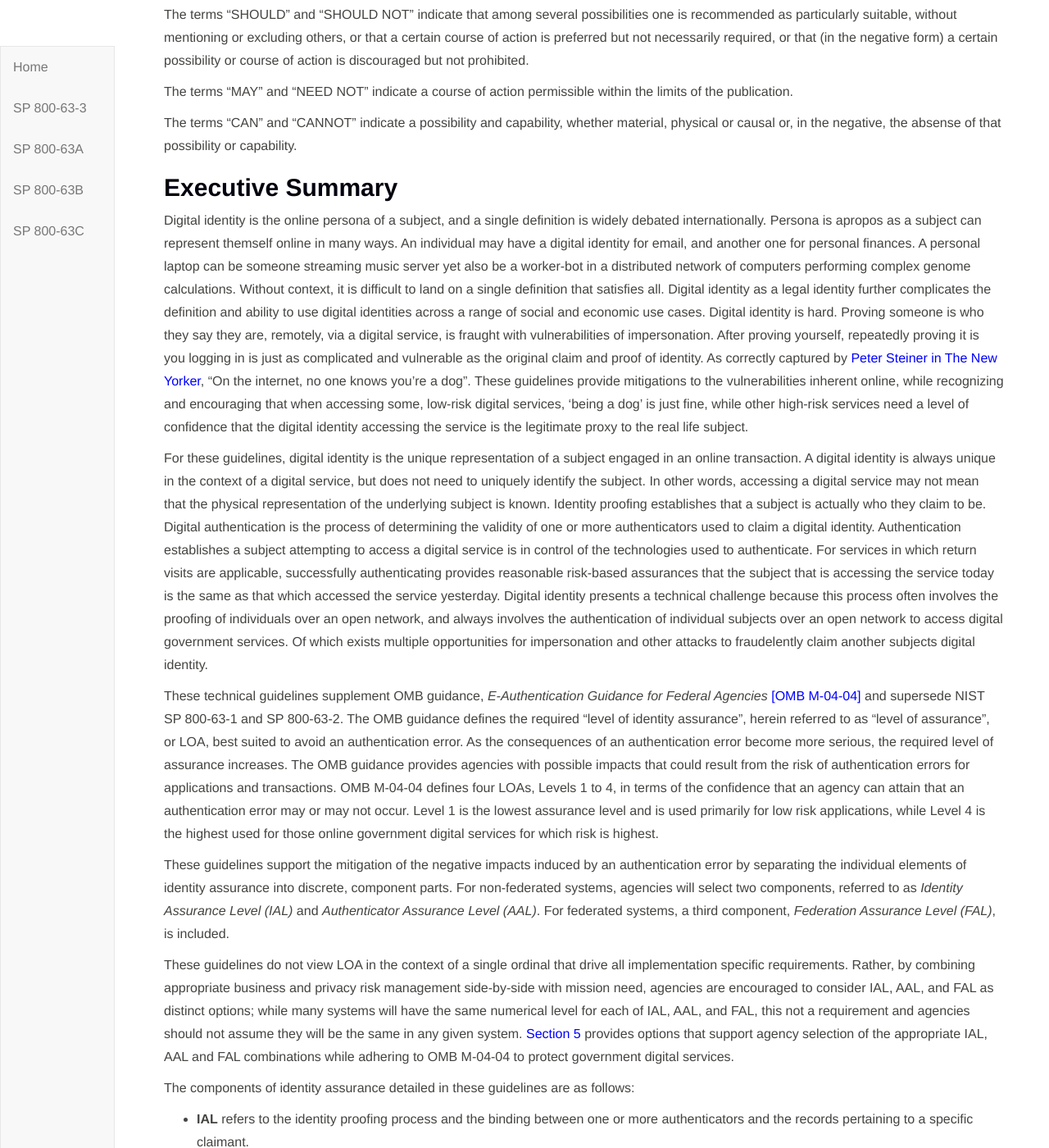
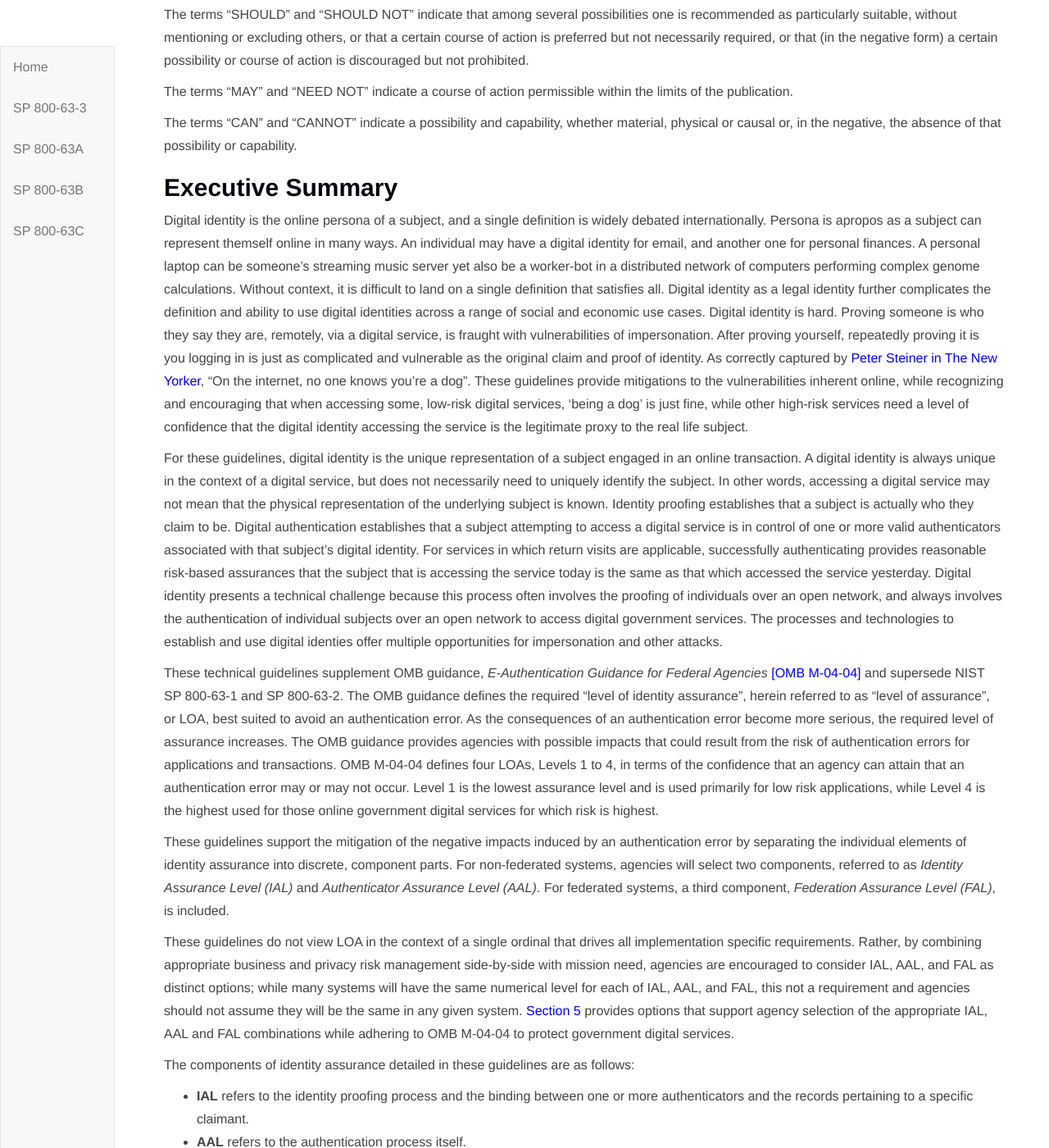
Before and after one commit to usnistgov/800-63-3, a Jekyll site: the page built from sp800-63-3/cover.md, in a window 1280 px wide and 1400 px high, scrolled down 2616 px. Shown: the whole window at 82% size. Built offline with Jekyll 4.4.1, drawn with Linux system fonts in a browser that asks for light colours; our own code applies the rules of GitHub Pages for plain Markdown files; some of the changed text lies outside the part shown.

Commit message:
Edits to cover based on JF review.

```diff
--- a/sp800-63-3/cover.md
+++ b/sp800-63-3/cover.md
@@ -129,12 +129,11 @@
 </div>
 
 These guidelines provide technical requirements for Federal agencies
-implementing digital authentication and is not intended to constrain
+implementing digital authentication and are not intended to constrain
 the development or use of standards outside of this purpose. The
-recommendation covers remote authentication of users (such as employees,
+guidelines cover remote authentication of users (such as employees,
 contractors, or private individuals) interacting with government IT
-systems over open networks. It defines technical requirements for each
-in each of the areas of identity proofing,
+systems over open networks. They define technical requirements in each of the areas of identity proofing,
 registration, authenticators, management processes, authentication protocols and
 related assertions. This publication supersedes NIST SP 800-63-1 and SP 800-63-2.
 
@@ -188,21 +187,21 @@
 
 The terms “MAY” and “NEED NOT” indicate a course of action permissible within the limits of the publication.
 
-The terms “CAN” and “CANNOT” indicate a possibility and capability, whether material, physical or causal or, in the negative, the absense of that possibility or capability.
+The terms “CAN” and “CANNOT” indicate a possibility and capability, whether material, physical or causal or, in the negative, the absence of that possibility or capability.
 
 <div class="breaker"/>
 
 ## Executive Summary
 
-Digital identity is the online persona of a subject, and a single definition is widely debated internationally. Persona is apropos as a subject can represent themself online in many ways. An individual may have a digital identity for email, and another one for personal finances.  A personal laptop can be someone streaming music server yet also be a worker-bot in a distributed network of computers performing complex genome calculations.  Without context, it is difficult to land on a single definition that satisfies all.  Digital identity as a legal identity further complicates the definition and ability to use digital identities across a range of social and economic use cases.  Digital identity is hard.  Proving someone is who they say they are, remotely, via a digital service, is fraught with vulnerabilities of impersonation.  After proving yourself, repeatedly proving it is you logging in is just as complicated and vulnerable as the original claim and proof of identity.  As correctly captured by [Peter Steiner in The New Yorker](#steiner), "On the internet, no one knows you're a dog". These guidelines provide mitigations to the vulnerabilities inherent online, while recognizing and encouraging that when accessing some, low-risk digital services, 'being a dog' is just fine, while other high-risk services need a level of confidence that the digital identity accessing the service is the legitimate proxy to the real life subject.
+Digital identity is the online persona of a subject, and a single definition is widely debated internationally. Persona is apropos as a subject can represent themself online in many ways. An individual may have a digital identity for email, and another one for personal finances.  A personal laptop can be someone's streaming music server yet also be a worker-bot in a distributed network of computers performing complex genome calculations.  Without context, it is difficult to land on a single definition that satisfies all.  Digital identity as a legal identity further complicates the definition and ability to use digital identities across a range of social and economic use cases.  Digital identity is hard.  Proving someone is who they say they are, remotely, via a digital service, is fraught with vulnerabilities of impersonation.  After proving yourself, repeatedly proving it is you logging in is just as complicated and vulnerable as the original claim and proof of identity.  As correctly captured by [Peter Steiner in The New Yorker](#steiner), "On the internet, no one knows you're a dog". These guidelines provide mitigations to the vulnerabilities inherent online, while recognizing and encouraging that when accessing some, low-risk digital services, 'being a dog' is just fine, while other high-risk services need a level of confidence that the digital identity accessing the service is the legitimate proxy to the real life subject.
 
-For these guidelines, digital identity is the unique representation of a subject engaged in an online transaction. A digital identity is always unique in the context of a digital service, but does not need to uniquely identify the subject. In other words, accessing a digital service may not mean that the physical representation of the underlying subject is known. Identity proofing establishes that a subject is actually who they claim to be. Digital authentication is the process of determining the validity of one or more authenticators used to claim a digital identity. Authentication establishes a subject attempting to access a digital service is in control of the technologies used to authenticate.  For services in which return visits are applicable, successfully authenticating provides reasonable risk-based assurances that the subject that is accessing the service today is the same as that which accessed the service yesterday. Digital identity presents a technical challenge because this process often involves the proofing of individuals over an open network, and always involves the authentication of individual subjects over an open network to access digital government services. Of which exists multiple opportunities for impersonation and other attacks to fraudelently claim another subjects digital identity.
+For these guidelines, digital identity is the unique representation of a subject engaged in an online transaction. A digital identity is always unique in the context of a digital service, but does not necessarily need to uniquely identify the subject. In other words, accessing a digital service may not mean that the physical representation of the underlying subject is known. Identity proofing establishes that a subject is actually who they claim to be. Digital authentication establishes that a subject attempting to access a digital service is in control of one or more valid authenticators associated with that subject's digital identity. For services in which return visits are applicable, successfully authenticating provides reasonable risk-based assurances that the subject that is accessing the service today is the same as that which accessed the service yesterday. Digital identity presents a technical challenge because this process often involves the proofing of individuals over an open network, and always involves the authentication of individual subjects over an open network to access digital government services. The processes and technologies to establish and use digital identies offer multiple opportunities for impersonation and other attacks.
 
 These technical guidelines supplement OMB guidance, *E-Authentication Guidance for Federal Agencies* [[OMB M-04-04]](#M-04-04) and supersede NIST SP 800-63-1 and SP 800-63-2. The OMB guidance defines the required "level of identity assurance", herein referred to as "level of assurance", or LOA, best suited to avoid an authentication error. As the consequences of an authentication error become more serious, the required level of assurance increases. The OMB guidance provides agencies with possible impacts that could result from the risk of authentication errors for applications and transactions. OMB M-04-04 defines four LOAs, Levels 1 to 4, in terms of the confidence that an agency can attain that an authentication error may or may not occur. Level 1 is the lowest assurance level and is used primarily for low risk applications, while Level 4 is the highest used for those online government digital services for which risk is highest.
 
 These guidelines support the mitigation of the negative impacts induced by an authentication error by separating the individual elements of identity assurance into discrete, component parts. For non-federated systems, agencies will select two components, referred to as *Identity Assurance Level (IAL)* and *Authenticator Assurance Level (AAL)*. For federated systems, a third component, *Federation Assurance Level (FAL)*, is included.
 
-These guidelines do not view LOA in the context of a single ordinal that drive all implementation specific requirements.  Rather, by combining appropriate business and privacy risk management side-by-side with mission need, agencies are encouraged to consider IAL, AAL, and FAL as distinct options; while many systems will have the same numerical level for each of IAL, AAL, and FAL, this not a requirement and agencies should not assume they will be the same in any given system. [Section 5](#sec5) provides options that support agency selection of the appropriate IAL, AAL and FAL combinations while adhering to OMB M-04-04 to protect government digital services.
+These guidelines do not view LOA in the context of a single ordinal that drives all implementation specific requirements.  Rather, by combining appropriate business and privacy risk management side-by-side with mission need, agencies are encouraged to consider IAL, AAL, and FAL as distinct options; while many systems will have the same numerical level for each of IAL, AAL, and FAL, this not a requirement and agencies should not assume they will be the same in any given system. [Section 5](#sec5) provides options that support agency selection of the appropriate IAL, AAL and FAL combinations while adhering to OMB M-04-04 to protect government digital services.
 
 The components of identity assurance detailed in these guidelines are as follows:
 
@@ -226,7 +225,7 @@
 
 [**SP 800-63A Enrollment and Identity Proofing**](#800-63a)
 
-NIST SP 800-63-A addresses how applicants can prove their identities and become enrolled as valid subjects within an identity system. It provides guidelines for processes by which applicants can both proof and enroll at one of three different levels of risk mitigation in both remote and physically-present scenarios. _This document contains both normative and informative material._
+NIST SP 800-63-A addresses how applicants can prove their identities and become enrolled as valid subscribers within an identity system. It provides guidelines for processes by which applicants can both proof and enroll at one of three different levels of risk mitigation in both remote and physically-present scenarios. _This document contains both normative and informative material._
 
 SP 800-63A sets requirements to achieve a given IAL. The three IALs reflect the options agencies may select based on their risk profile and the potential harm caused by an attacker making a successful false claim of an identity.  The IALs are as follows:
 
@@ -245,9 +244,9 @@
 
 **AAL 1**: Provides some assurance that the claimant controls the authenticator registered to a subscriber. AAL 1 requires at least single-factor authentication using a wide range of available authentication technologies. Successful authentication requires a secure authentication protocol through which the claimant demonstrates possession and control of the authenticator(s).
 
-**AAL 2**: Provides high confidence that the claimant controls the authenticators registered to a subscriber. In addition to requirements of AAL 1, two different authentication factors are required. Approved cryptographic techniques are required at AAL 2 and above.
+**AAL 2**: Provides high confidence that the claimant controls authenticators registered to a subscriber. In addition to requirements of AAL 1, two different authentication factors are required. Approved cryptographic techniques are required at AAL 2 and above.
 
-**AAL 3** – Provides very high confidence that the claimant controls the authenticator registered to a subscriber. In addition to requirments for AAL 2, authentication at AAL 3 is based on proof of possession of a key through a cryptographic protocol. AAL 3 is like AAL 2 but also requires that a "hard" cryptographic authenticator provide impersonation resistance.
+**AAL 3** – Provides very high confidence that the claimant controls the authenticator registered to a subscriber. In addition to requirments for AAL 2, authentication at AAL 3 is based on proof of possession of a key through a cryptographic protocol. AAL 3 is like AAL 2 but also requires requires a "hard" cryptographic authenticator that provides verifier impersonation resistance.
 
 [**SP 800-63C Federation and Assertions**](#800-63c)
 
```
Also changed, not shown: other parts of sp800-63-3/cover.md (+1 -1 lines).
